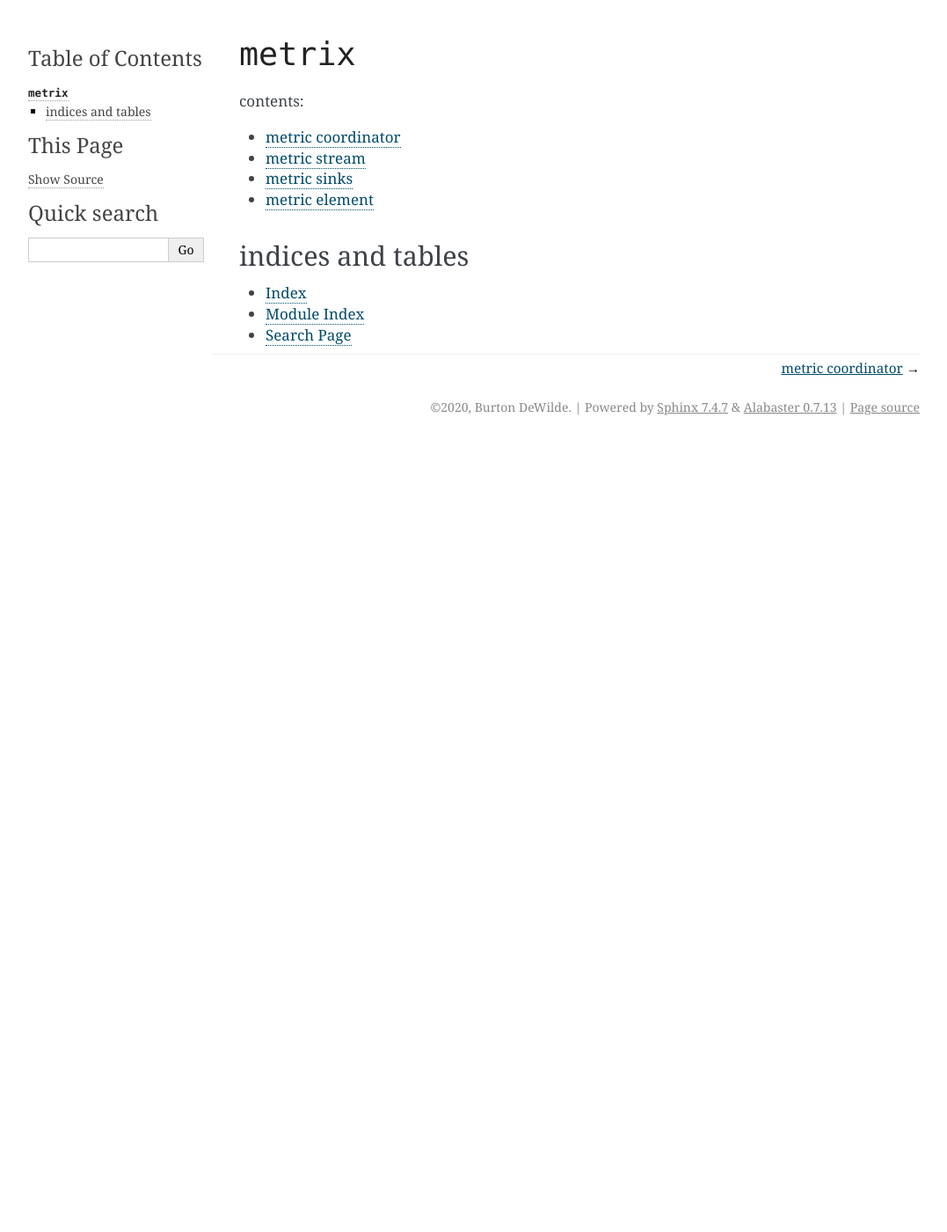
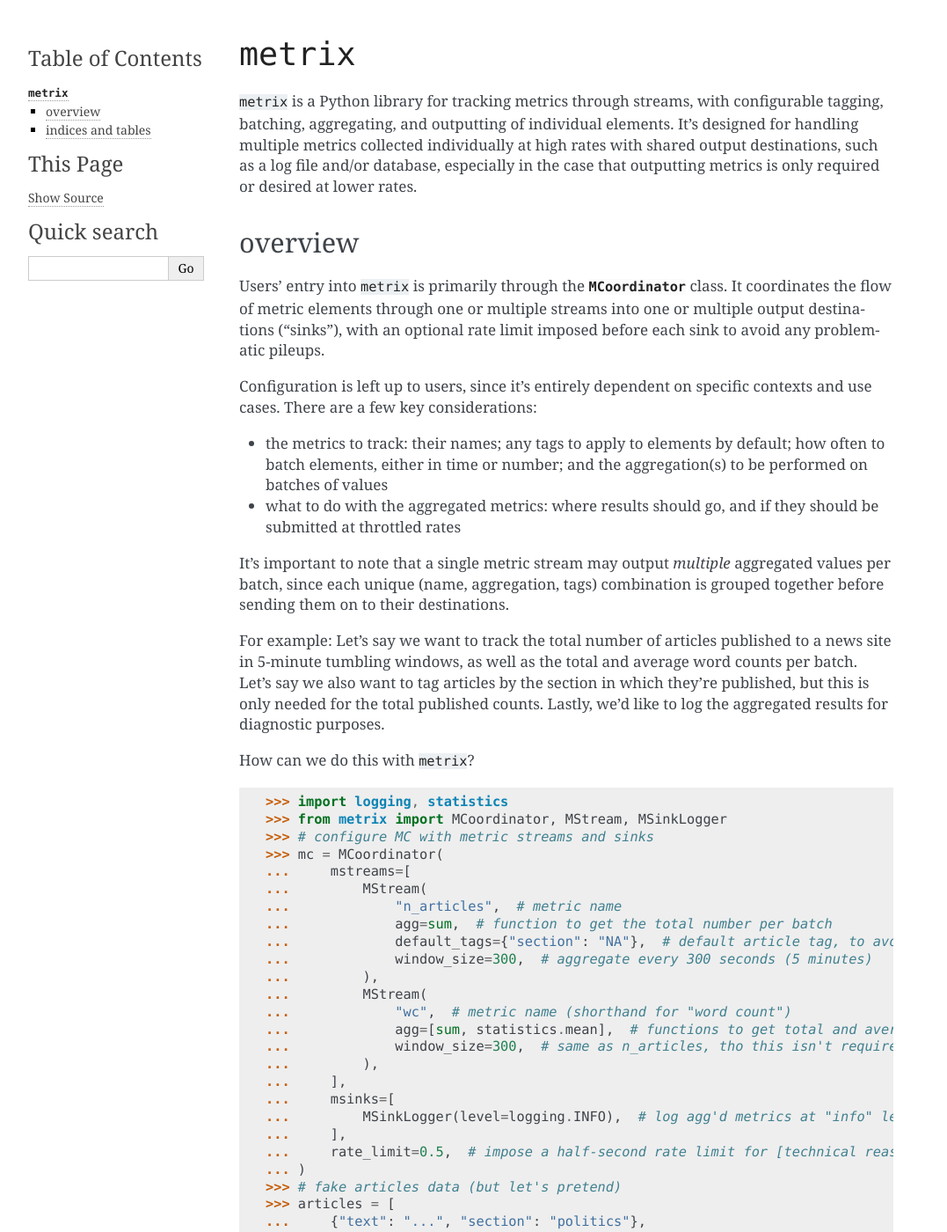
Before and after one commit to bdewilde/metrix, a Sphinx documentation site: the page built from docs/source/index.rst, in a window 1280 px wide and 1400 px high. Shown: the whole window at 88% size, without its empty margins (106-1183 px from the left). Built offline with Sphinx 7.4.7, drawn with Linux system fonts in a browser that asks for light colours; some of the changed text lies outside the part shown.

Commit message:
Add pkg overview doc

```diff
--- a/docs/source/index.rst
+++ b/docs/source/index.rst
@@ -1,5 +1,86 @@
 ``metrix``
 ==========
+
+``metrix`` is a Python library for tracking metrics through streams, with configurable
+tagging, batching, aggregating, and outputting of individual elements. It's designed
+for handling multiple metrics collected individually at high rates with shared output
+destinations, such as a log file and/or database, especially in the case that outputting
+metrics is only required or desired at lower rates.
+
+overview
+--------
+
+Users' entry into ``metrix`` is primarily through the :class:`MCoordinator` class.
+It coordinates the flow of metric elements through one or multiple streams into
+one or multiple output destinations ("sinks"), with an optional rate limit imposed
+before each sink to avoid any problematic pileups.
+
+Configuration is left up to users, since it's entirely dependent on specific contexts
+and use cases. There are a few key considerations:
+
+- the metrics to track: their names; any tags to apply to elements by default; how often
+  to batch elements, either in time or number; and the aggregation(s) to be performed on
+  batches of values
+- what to do with the aggregated metrics: where results should go, and if they should
+  be submitted at throttled rates
+
+It's important to note that a single metric stream may output *multiple* aggregated
+values per batch, since each unique (name, aggregation, tags) combination is grouped
+together before sending them on to their destinations.
+
+For example: Let's say we want to track the total number of articles published to
+a news site in 5-minute tumbling windows, as well as the total and average word counts
+per batch. Let's say we also want to tag articles by the section in which they're
+published, but this is only needed for the total published counts. Lastly, we'd like
+to log the aggregated results for diagnostic purposes.
+
+How can we do this with ``metrix``?
+
+.. code-block:: pycon
+
+   >>> import logging, statistics
+   >>> from metrix import MCoordinator, MStream, MSinkLogger
+   >>> # configure MC with metric streams and sinks
+   >>> mc = MCoordinator(
+   ...     mstreams=[
+   ...         MStream(
+   ...             "n_articles",  # metric name
+   ...             agg=sum,  # function to get the total number per batch
+   ...             default_tags={"section": "NA"},  # default article tag, to avoid null values
+   ...             window_size=300,  # aggregate every 300 seconds (5 minutes)
+   ...         ),
+   ...         MStream(
+   ...             "wc",  # metric name (shorthand for "word count")
+   ...             agg=[sum, statistics.mean],  # functions to get total and average values
+   ...             window_size=300,  # same as n_articles, tho this isn't required
+   ...         ),
+   ...     ],
+   ...     msinks=[
+   ...         MSinkLogger(level=logging.INFO),  # log agg'd metrics at "info" level
+   ...     ],
+   ...     rate_limit=0.5,  # impose a half-second rate limit for [technical reason]
+   ... )
+   >>> # fake articles data (but let's pretend)
+   >>> articles = [
+   ...     {"text": "...", "section": "politics"},
+   ...     {"text": "...", "section": "science"},
+   ...     {"text": "..."},  # missing section!
+   ...     ...
+   ... ]
+   >>> # send metric elements for each article into corresponding streams via the MC
+   >>> for article in articles:
+   ...     mc.send(
+   ...         "n_articles",  # metric name
+   ...         1,  # metric value, to be aggregated with other values
+   ...         tags={"section": article["section"]} if article.get("section") else None,  # optional tags
+   ...     )
+   ...     mc.send("wc", len(article["text"].split()))
+   >>> # five minutes later... (fake aggregated metrics data, but again, let's pretend)
+   INFO:metrix.sinks:MElement(name=n_articles.sum, value=625, tags={'section': 'politics'})
+   INFO:metrix.sinks:MElement(name=n_articles.sum, value=290, tags={'section': 'science'})
+   INFO:metrix.sinks:MElement(name=n_articles.sum, value=35, tags={'section': 'NA'})
+   INFO:metrix.sinks:MElement(name=wc.sum, value=161690, tags=None)
+   INFO:metrix.sinks:MElement(name=wc.mean, value=170.2, tags=None)
 
 .. toctree::
    :maxdepth: 2
```
